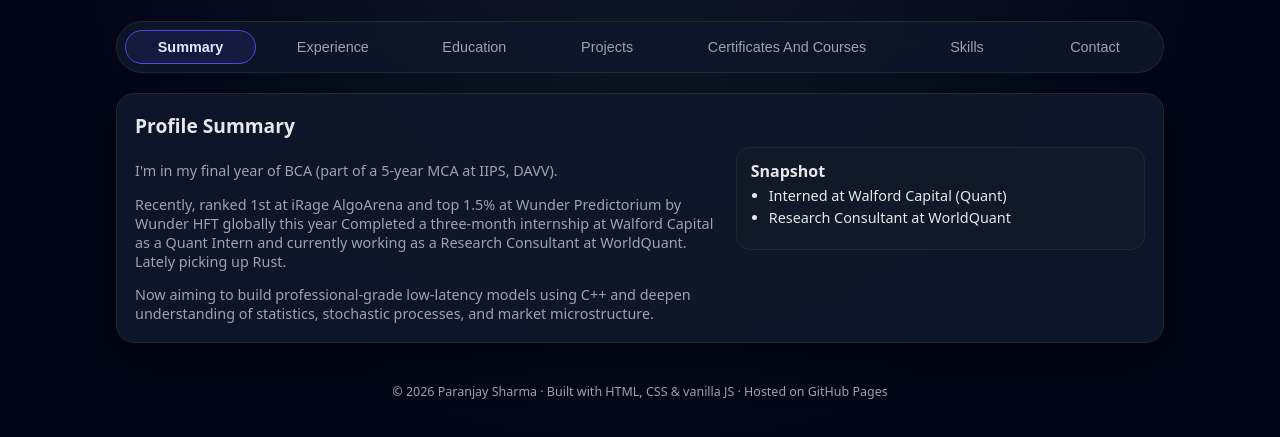
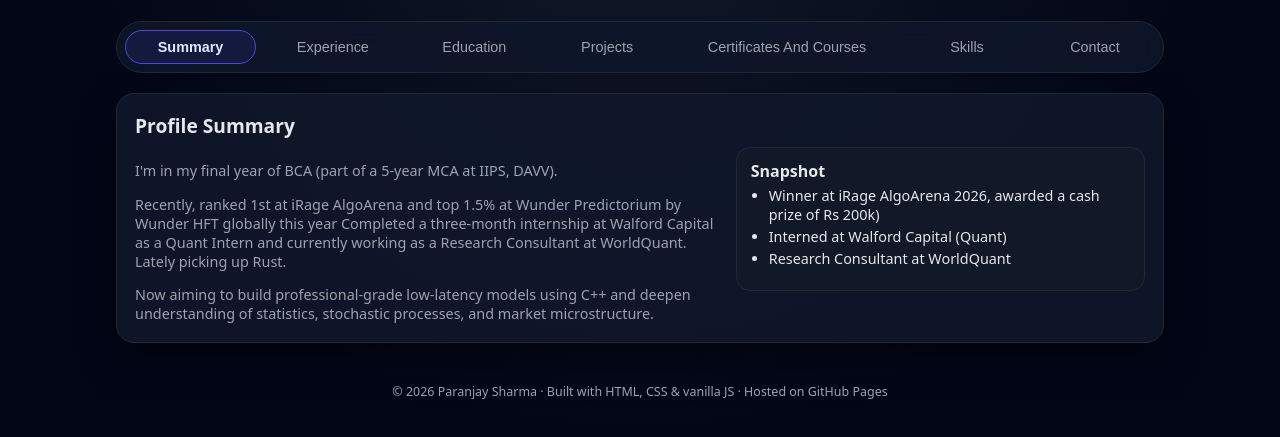
Before and after one commit to paranjay-s/paranjay-s.github.io, a plain HTML site: page index.html in a window 1280 px wide. Shown: the part 113-550 px from the top of the page. Drawn offline with Linux system fonts and the light colour scheme.

Commit message:
Add achievement to Snapshot section in index.html

```diff
--- a/index.html
+++ b/index.html
@@ -353,6 +353,7 @@
                     <div class="card">
                         <h3>Snapshot</h3>
                         <ul>
+                            <li>Winner at iRage AlgoArena 2026, awarded a cash prize of Rs 200k)</li>
                             <li>Interned at Walford Capital (Quant)</li>
                             <li>Research Consultant at WorldQuant</li>
                         </ul>
```
